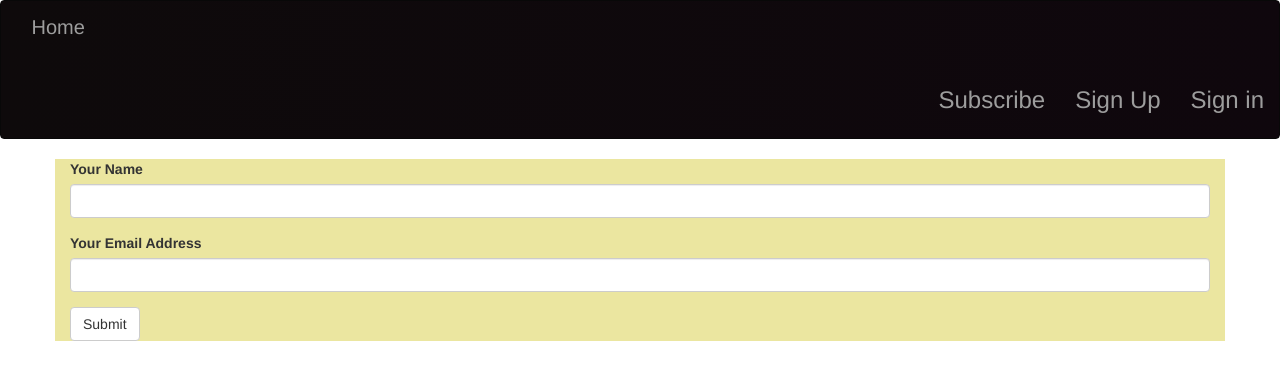
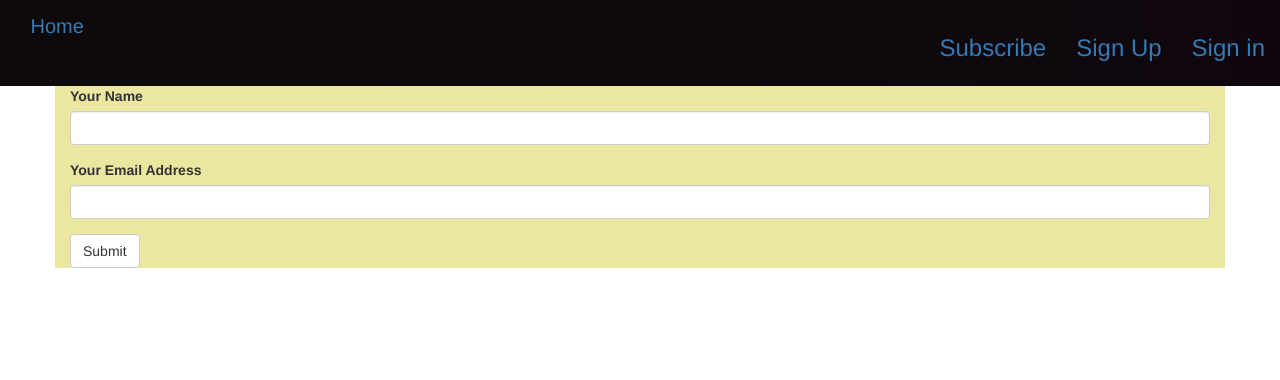
Before and after one commit to Johnonyango/Blog, a Flask app: page /subscribe in a window 1280 px wide. Shown: the top 380 px of the page. Run offline with Flask 2, Linux system fonts and the light colour scheme; some libraries are stand-ins or nearby versions; some web fonts are replaced.

Commit message:
modified index.html plus other several file

```diff
--- a/app/templates/Educational.html
+++ b/app/templates/Educational.html
@@ -6,7 +6,7 @@
     <meta charset="utf-8"> {% if title %}
     <title> {{ title }}</title>
     {% else %}
-    <title> BLOG POST </title>
+    <title> !JIGGY JAGGAH!</title>
     {% endif %}
     <link href="https://fonts.googleapis.com/css?family=Lobster|Noto+Sans+SC" rel="stylesheet">
     <link href="https://fonts.googleapis.com/css?family=Lobster|Noto+Sans+SC|Pacifico" rel="stylesheet"></head>
--- a/app/templates/auth/login.html
+++ b/app/templates/auth/login.html
@@ -6,13 +6,15 @@
     <div class="row">
       <div class= "col-md-2"> </div>
       <div class="col-md-8">
+
       <!--Flash message -->
       {% for message in get_flashed_messages() %}
         <div class="alert alert-danger">
-        <button type="button" class="close" data-dismiss="alert">&times;</button>
+        <button type="button" class="close" data-dismiss="alert"></button>
         {{ message }}
         </div>
       {% endfor %}
+
       <!-- Login form -->
       {{wtf.quick_form(login_form)}}
       <p> Don't have an account? <a href="{{url_for('auth.register')}}">Register here</a></p>
--- a/app/templates/navbar.html
+++ b/app/templates/navbar.html
@@ -1,6 +1,6 @@
 <link href="https://fonts.googleapis.com/css?family=Allerta+Stencil|Lobster" rel="stylesheet">
 
-<div class="navbar navbar-inverse" role="navigation" style="background: linear-gradient(to right, #0e0a0b, #0f070d);">
+<div class="collapse.navbar-collapse" role="navigation" style="background: linear-gradient(to right, #0e0a0b, #0f070d);">
     <div class="container-fluid">
         <div class="navbar-header">
             <button type="button" class="navbar-toggle" data-toggle="collapse" data-target=".navbar-collapse">
@@ -12,7 +12,7 @@
             <!--  -->
 
         </div>
-        <div class="navbar-collapse collapse" style="padding:0.5px;">
+        <div class="navbar-brand" style="padding:0.5px;">
             <ul class="nav navbar-nav">
                 <li style="font-size:20px;"><a href="/">Home</a></li>
 
```
Also changed, not shown: app/templates/index.html (+5 -6 lines).
